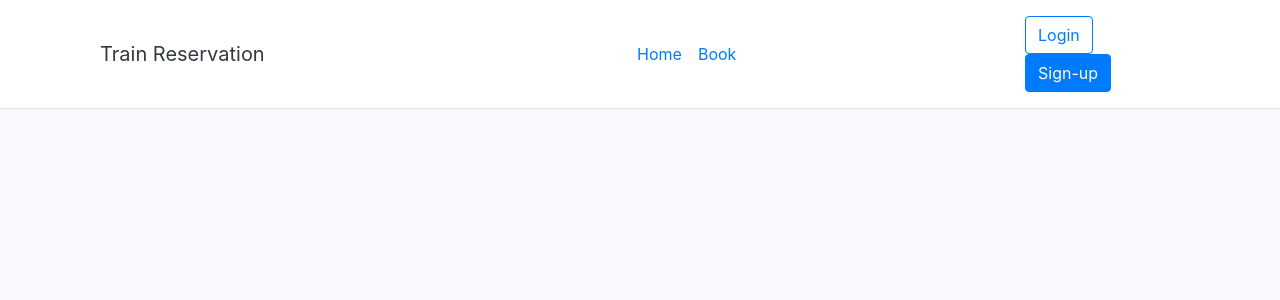
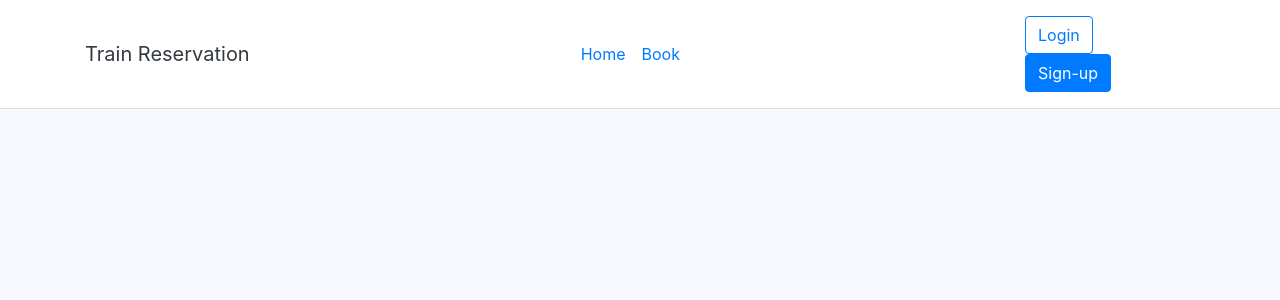
Before and after one commit to CatB1t/WebTrainReservation, a Django app: page / in a window 1280 px wide. Shown: the top 300 px of the page. Run offline with Django 3.2, Linux system fonts and the light colour scheme; data that the repository does not hold is empty; some libraries are stand-ins or nearby versions.

Commit message:
Update base.html
Centred links

```diff
--- a/trainres/trips/templates/trips/base.html
+++ b/trainres/trips/templates/trips/base.html
@@ -24,7 +24,8 @@
       <header class="p-3 mb-3 border-bottom" style="background-color: white;">
         <div class="container">
           <div class="d-flex flex-wrap align-items-center justify-content-center justify-content-md-between">
-            <a href="/" class="d-flex align-items-center col-md-3 mb-2 mb-md-0 text-dark text-decoration-none navbar-brand">
+
+            <a href="/" class="d-flex align-items-center mb-2 mb-md-0 text-dark text-decoration-none navbar-brand">
                 Train Reservation
             </a>
 
```
